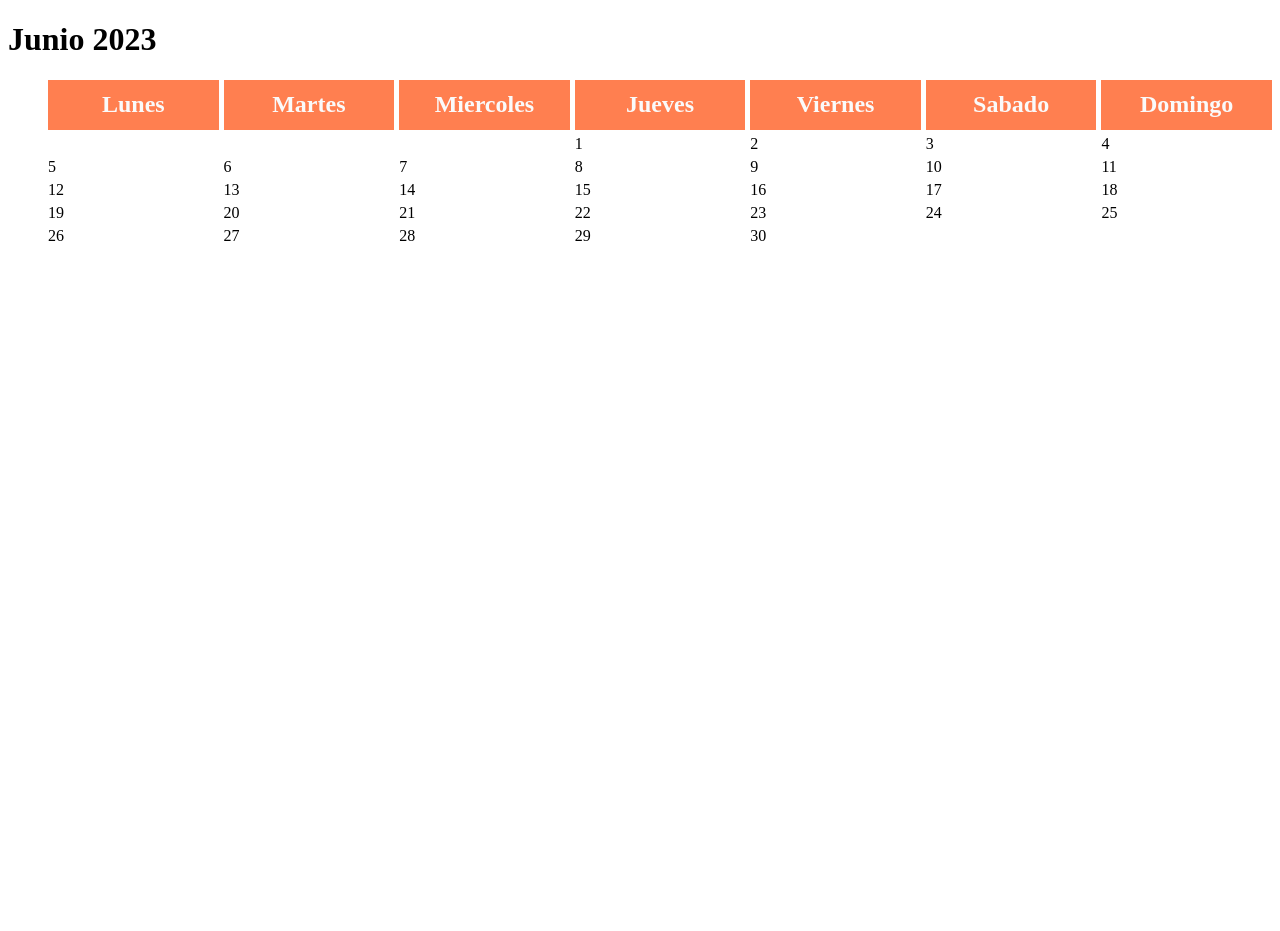
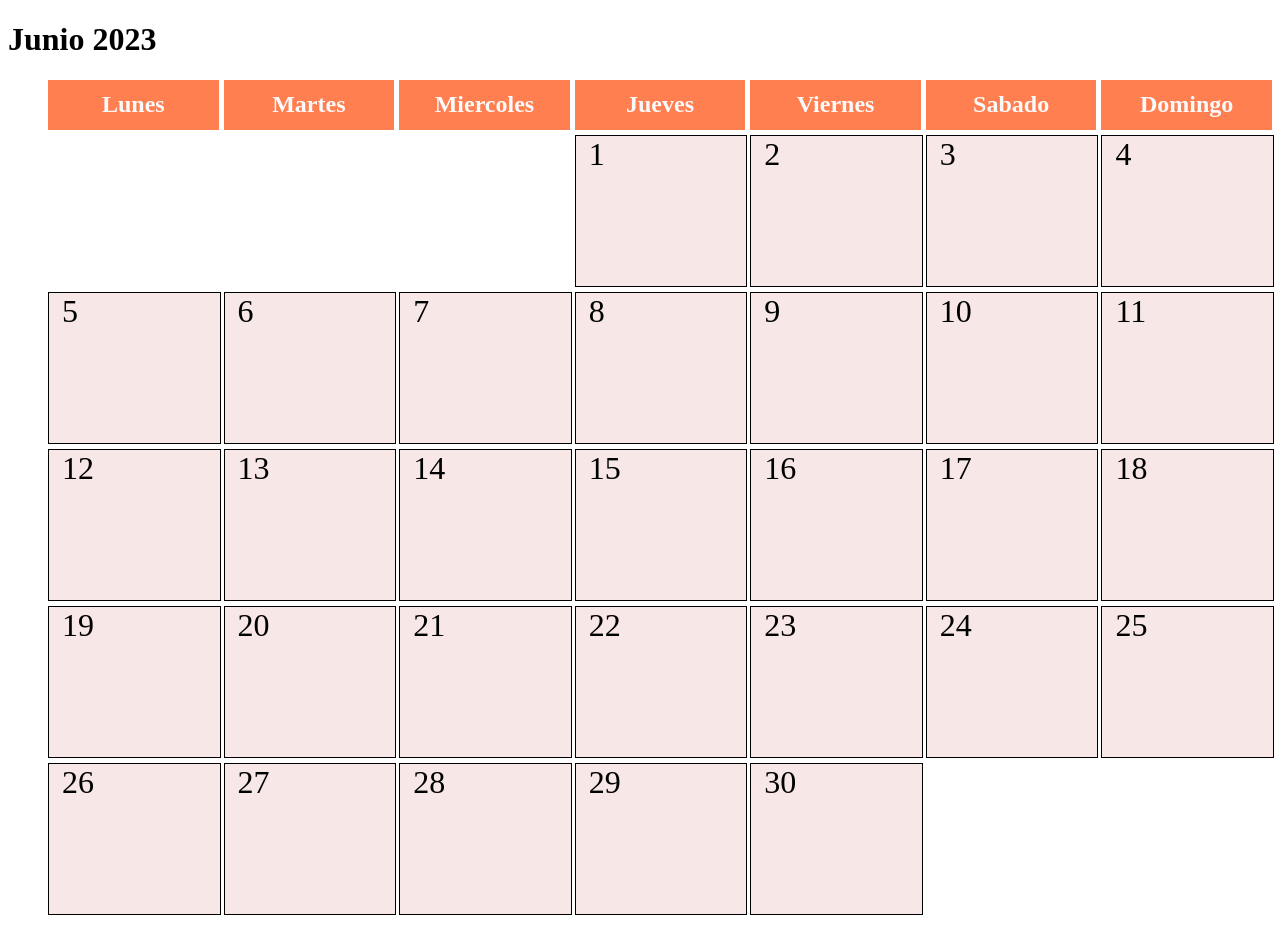
Before and after one commit to ThiagoMartti/GRID-calendario, a plain HTML site: page index.html in a window 1280 px wide. Before the commit the page ends 800 px from the top, so only its background shows below. Drawn offline with Linux system fonts and the light colour scheme.

Commit message:
agrego algunos cambios en el estilo de los dias

```diff
--- a/index.html
+++ b/index.html
@@ -17,36 +17,37 @@
         <li class="Day-name">Viernes</li>
         <li class="Day-name">Sabado</li>
         <li class="Day-name">Domingo</li>
-        <li class="first-day">1</li>
-        <li>2</li>
-        <li>3</li>
-        <li>4</li>
-        <li>5</li>
-        <li>6</li>
-        <li>7</li>
-        <li>8</li>
-        <li>9</li>
-        <li>10</li>
-        <li>11</li>
-        <li>12</li>
-        <li>13</li>
-        <li>14</li>
-        <li>15</li>
-        <li>16</li>
-        <li>17</li>
-        <li>18</li>
-        <li>19</li>
-        <li>20</li>
-        <li>21</li>
-        <li>22</li>
-        <li>23</li>
-        <li>24</li>
-        <li>25</li>
-        <li>26</li>
-        <li>27</li>
-        <li>28</li>
-        <li>29</li>
-        <li>30</li>
+        <li class="first-day"><span>1</span></li>
+        <li class="day"> <span>2</span></li>
+        <li class="day"> <span>3</span></li>
+        <li class="day"> <span>4</span></li>
+        <li class="day"> <span>5</span></li>
+        <li class="day"> <span>6</span></li>
+        <li class="day"> <span>7</span></li>
+        <li class="day"> <span>8</span></li>
+        <li class="day"> <span>9</span></li>
+        <li class="day"> <span>10</span></li>
+        <li class="day"> <span>11</span></li>
+        <li class="day"> <span>12</span></li>
+        <li class="day"> <span>13</span></li>
+        <li class="day"> <span>14</span></li>
+        <li class="day"> <span>15</span></li>
+        <li class="day"> <span>16</span></li>
+        <li class="day"> <span>17</span></li>
+        <li class="day"> <span>18</span></li>
+        <li class="day"> <span>19</span></li>
+        <li class="day"> <span>20</span></li>
+        <li class="day"> <span>21</span></li>
+        <li class="day"> <span>22</span></li>
+        <li class="day"> <span>23</span></li>
+        <li class="day"> <span>24</span></li>
+        <li class="day"> <span>25</span></li>
+        <li class="day"> <span>26</span></li>
+        <li class="day"> <span>27</span></li>
+        <li class="day"> <span>28</span></li>
+        <li class="day"> <span>29</span></li>
+        <li class="day"> <span>30</span></li>
+
      </ul>
    </div>
 
--- a/main.css
+++ b/main.css
@@ -26,3 +26,16 @@ ul li{
     font-size: 1.5rem;
     font-weight: bold;
 }
+
+.day,
+.first-day{
+    height: 150px;
+    width: 100%;
+    border: 1px solid;
+    background-color: #f7e7e7;
+    font-size: 2rem;
+}
+
+span{
+    margin: 12px 13px;
+}
```
Also changed, not shown: misEstilosEzequiel.css (deleted).
